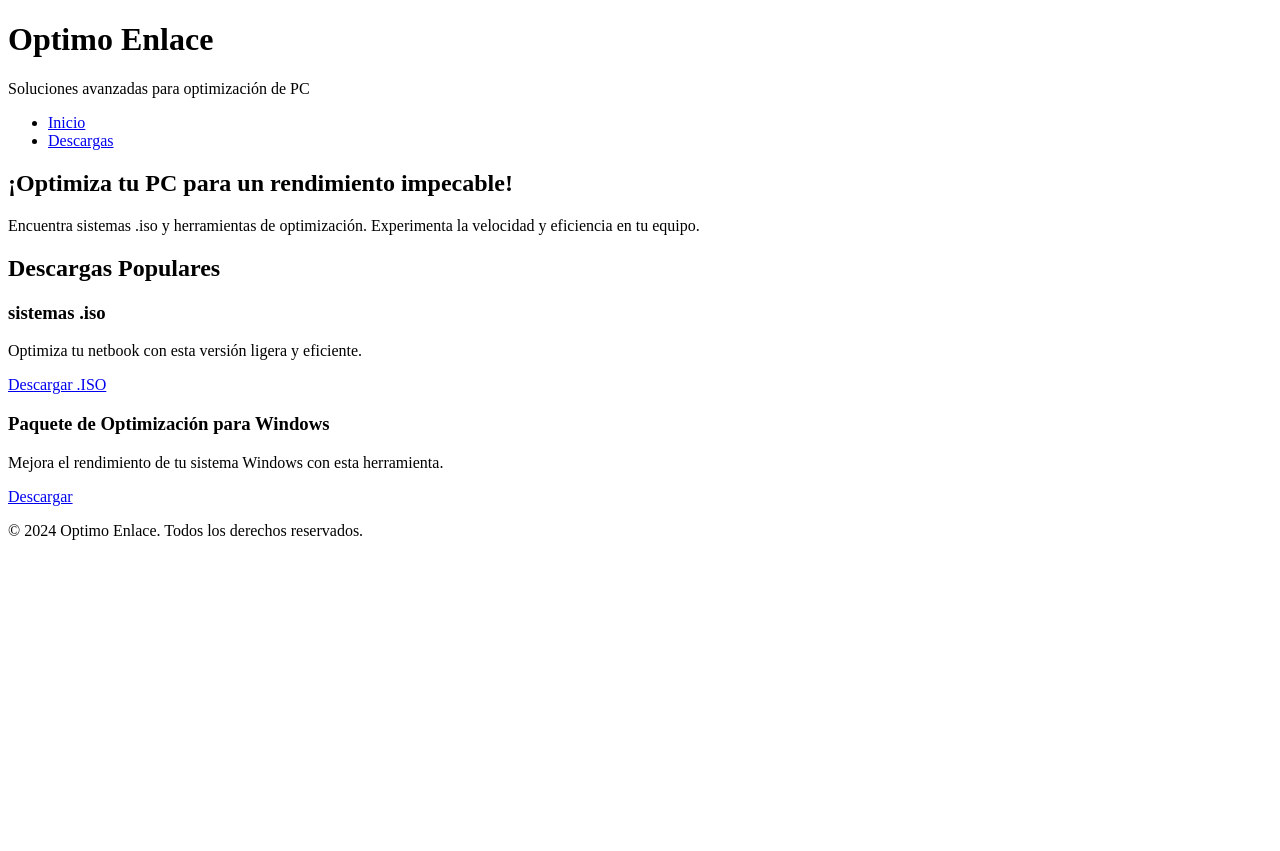
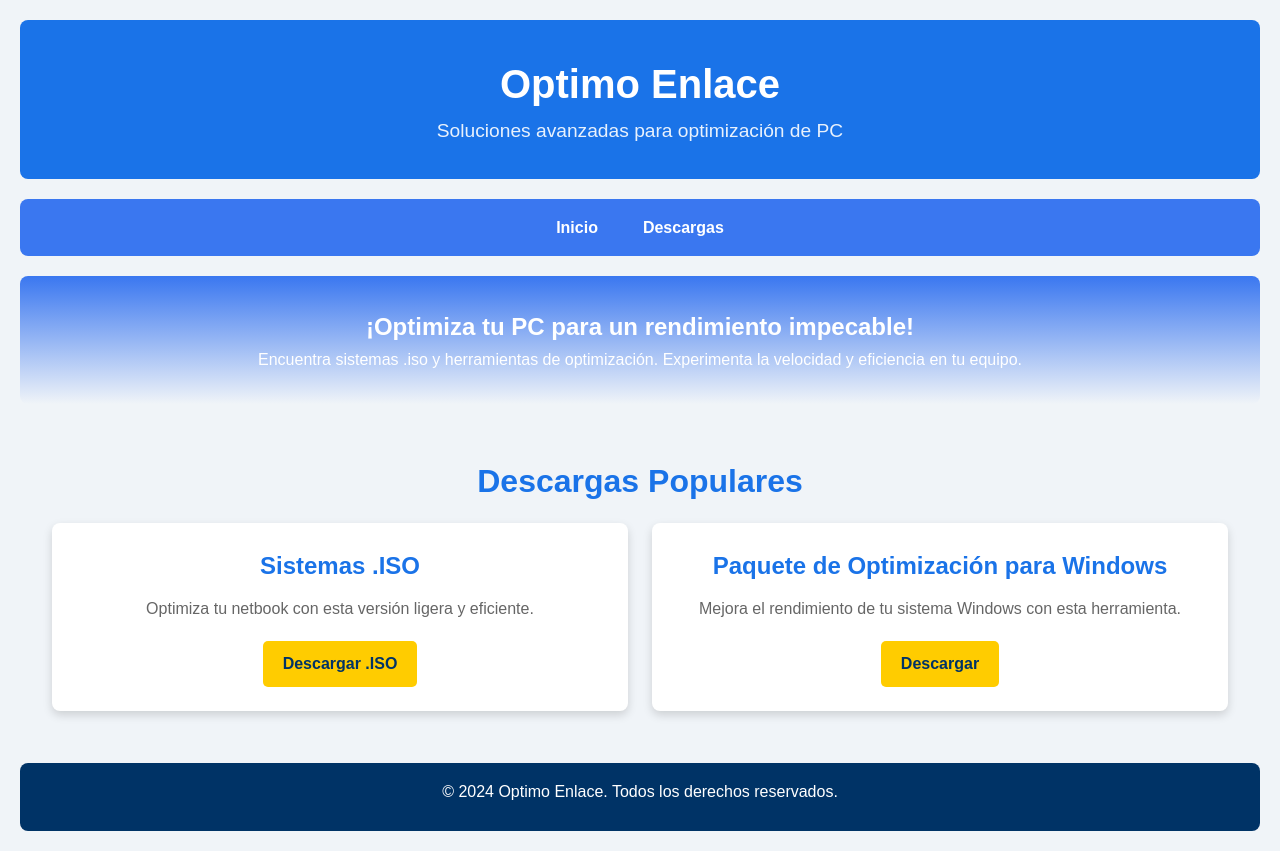
Before and after one commit to optimo-enlace/optimo-enlace.github.io, a plain HTML site: page index.html in a window 1280 px wide. Before the commit the page ends 800 px from the top, so only its background shows below. Drawn offline with Linux system fonts and the light colour scheme.

Commit message:
Update index.html

```diff
--- a/index.html
+++ b/index.html
@@ -11,14 +11,160 @@
     <meta property="og:type" content="website">
     <meta property="og:url" content="https://optimoenlace.com">
     <meta property="og:image" content="https://optimoenlace.com/img/optimizacion.jpg">
-    <link rel="stylesheet" href="datos/styles.css">
+    <style>
+        /* Reset */
+        * {
+            margin: 0;
+            padding: 0;
+            box-sizing: border-box;
+        }
+
+        /* Global Styles */
+        body {
+            font-family: Arial, sans-serif;
+            background: #f0f4f8;
+            color: #333;
+            line-height: 1.6;
+            padding: 20px;
+        }
+
+        /* Header */
+        .header {
+            text-align: center;
+            padding: 2rem;
+            background-color: #1a73e8;
+            color: #fff;
+            border-radius: 8px;
+            margin-bottom: 20px;
+        }
+
+        .header h1 {
+            font-size: 2.5rem;
+        }
+
+        .header p {
+            font-size: 1.2rem;
+            opacity: 0.9;
+        }
+
+        /* Navbar */
+        .navbar {
+            background-color: #3a77f0;
+            padding: 1rem;
+            text-align: center;
+            border-radius: 8px;
+            margin-bottom: 20px;
+        }
+
+        .navbar ul {
+            list-style: none;
+            display: flex;
+            justify-content: center;
+            gap: 15px;
+        }
+
+        .navbar a {
+            color: #fff;
+            text-decoration: none;
+            font-weight: bold;
+            padding: 10px 15px;
+            border-radius: 5px;
+            transition: background-color 0.3s ease;
+        }
+
+        .navbar a:hover {
+            background-color: #1a73e8;
+        }
+
+        /* Main Hero Section */
+        .hero {
+            text-align: center;
+            padding: 2rem 1rem;
+            background: linear-gradient(to bottom, #3a77f0, #f0f4f8);
+            color: #fff;
+            border-radius: 8px;
+            margin-bottom: 20px;
+        }
+
+        /* Downloads Section */
+        .downloads {
+            text-align: center;
+            padding: 2rem;
+        }
+
+        .downloads h2 {
+            color: #1a73e8;
+            font-size: 2rem;
+            margin-bottom: 1rem;
+        }
+
+        .file-grid {
+            display: grid;
+            grid-template-columns: repeat(auto-fit, minmax(250px, 1fr));
+            gap: 1.5rem;
+        }
+
+        .file-card {
+            background: #fff;
+            border-radius: 8px;
+            box-shadow: 0 4px 10px rgba(0, 0, 0, 0.15);
+            padding: 1.5rem;
+            transition: transform 0.3s ease, box-shadow 0.3s ease;
+            text-align: center;
+        }
+
+        .file-card:hover {
+            transform: translateY(-5px);
+            box-shadow: 0 6px 15px rgba(0, 0, 0, 0.2);
+        }
+
+        .file-card h3 {
+            font-size: 1.5rem;
+            color: #1a73e8;
+            margin-bottom: 10px;
+        }
+
+        .file-card p {
+            color: #666;
+            margin-bottom: 20px;
+        }
+
+        .file-card a {
+            display: inline-block;
+            padding: 10px 20px;
+            background-color: #ffcc00;
+            color: #003366;
+            text-decoration: none;
+            font-weight: bold;
+            border-radius: 5px;
+            transition: background-color 0.3s, transform 0.3s;
+        }
+
+        .file-card a:hover {
+            background-color: #ffdd33;
+            transform: scale(1.05);
+        }
+
+        /* Footer */
+        footer {
+            text-align: center;
+            padding: 1rem;
+            margin-top: 20px;
+            color: #fff;
+            background-color: #003366;
+            border-radius: 8px;
+        }
+    </style>
 </head>
 <body>
+
+    <!-- Header -->
     <header class="header">
         <h1>Optimo Enlace</h1>
         <p>Soluciones avanzadas para optimización de PC</p>
     </header>
 
+    <!-- Navbar -->
     <nav class="navbar">
         <ul>
             <li><a href="#inicio">Inicio</a></li>
@@ -26,17 +172,20 @@
         </ul>
     </nav>
 
+    <!-- Main Content -->
     <main>
+        <!-- Hero Section -->
         <section id="inicio" class="hero">
             <h2>¡Optimiza tu PC para un rendimiento impecable!</h2>
             <p>Encuentra sistemas .iso y herramientas de optimización. Experimenta la velocidad y eficiencia en tu equipo.</p>
         </section>
 
+        <!-- Downloads Section -->
         <section id="descargas" class="downloads">
             <h2>Descargas Populares</h2>
             <div class="file-grid">
                 <div class="file-card">
-                    <h3>sistemas .iso</h3>
+                    <h3>Sistemas .ISO</h3>
                     <p>Optimiza tu netbook con esta versión ligera y eficiente.</p>
                     <a href="datos/sistemas.html">Descargar .ISO</a>
                 </div>
@@ -49,9 +198,10 @@
         </section>
     </main>
 
+    <!-- Footer -->
     <footer>
         <p>&copy; 2024 Optimo Enlace. Todos los derechos reservados.</p>
-        <!-- Anuncio de Adsterra -->
+        <!-- Ad -->
         <div class="ad-container" style="text-align: center; margin-top: 10px;">
             <script type="text/javascript">
                 atOptions = {
@@ -66,6 +216,11 @@
         </div>
     </footer>
 
-    <script src="datos/script.js"></script>
+    <script>
+        document.addEventListener("DOMContentLoaded", () => {
+            console.log("Bienvenido a la página de Optimo Enlace!");
+        });
+    </script>
+
 </body>
 </html>
```
